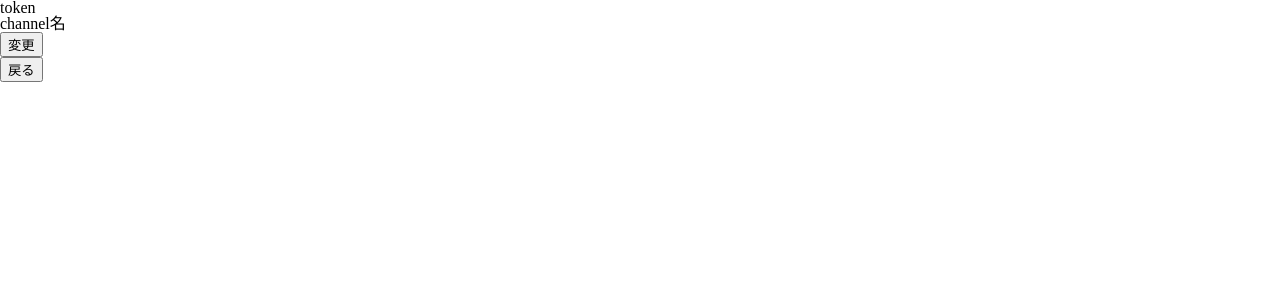
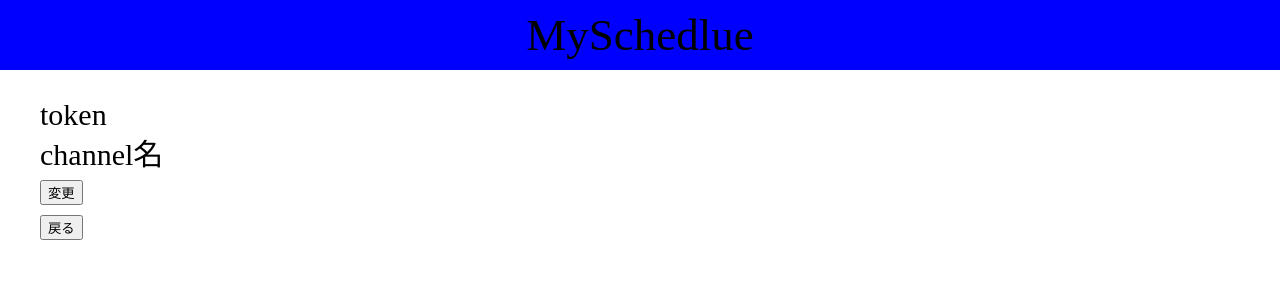
Before and after one commit to MasanobuRyuman/slackschedule, a PHP site: page /slackSettingEdit.php in a window 1280 px wide. Shown: the top 300 px of the page. Run offline with PHP 8.4, Linux system fonts and the light colour scheme; data that the repository does not hold is empty.

Commit message:
デザイン

```diff
--- a/slackSettingEdit.php
+++ b/slackSettingEdit.php
@@ -9,8 +9,11 @@
 </head>
 
 <body>
-    <p>token</p>
-    <p><?php
+    <div class="hedder">
+        <h1 class="titleName">MySchedlue</h1>
+    </div>
+    <p class="token">token</p>
+    <p class="token_setting"><?php
     $link = mysqli_connect('localhost:8889', 'root', 'root', 'mydb');
     $stmt = mysqli_prepare($link,"select token from slackSettings where userID=?");
     mysqli_stmt_bind_param($stmt,"i",$_SESSION["userID"]);
@@ -21,8 +24,8 @@
         echo $token;
     }
     ?></p>
-    <p>channel名<p>
-    <p><?php
+    <p class="channel_name">channel名<p>
+    <p class="channel_setting"><?php
     $link = mysqli_connect('localhost:8889','root','root','mydb');
     $stmt = mysqli_prepare($link,"select channelName from slackSettings where userID = ?");
     mysqli_stmt_bind_param($stmt,"i",$_SESSION["userID"]);
@@ -34,10 +37,10 @@
     }
     ?></p>
     <form method="POST" action="slackEdit.html">
-        <button name = "slackChange">変更</button>
+        <button class="slack_change" name = "slackChange">変更</button>
     </form>
     <form method="POST" action="main.php">
-        <button name = "slackSettingEditBack">戻る</button>
+        <button class="slack_back" name="slackSettingEditBack">戻る</button>
     </form>
 
 </body>
--- a/static/style.css
+++ b/static/style.css
@@ -167,3 +167,53 @@ body {
 	margin-top: 20px;
 	margin-left: 80px;
 }
+
+/*main画面*/
+.slack_setting {
+	width:90px;
+	display: block;
+	margin-left: 80%;
+	margin-top: 10px;
+}
+
+.move_month {
+	display: block;
+	margin:10px auto;
+}
+
+/*slackSetting*/
+.token {
+	font-size: 30px;
+	margin-top:30px;
+	margin-left:40px;
+}
+
+.token_setting {
+	font-size: 20px;
+	margin-top:5px;
+	margin-left:50px;
+}
+
+.channel_name {
+	font-size: 30px;
+	margin-top:10px;
+	margin-left:40px;
+}
+
+.channel_setting {
+	font-size: 20px;
+	margin-top:5px;
+	margin-left:50px;
+}
+
+.slack_change{
+	display: block;
+	margin-top: 10px;
+	margin-left: 40px;
+}
+
+.slack_back {
+	display: block;
+	margin-top: 10px;
+	margin-left: 40px;
+}
```
Also changed, not shown: main.html (+4 -4 lines).
